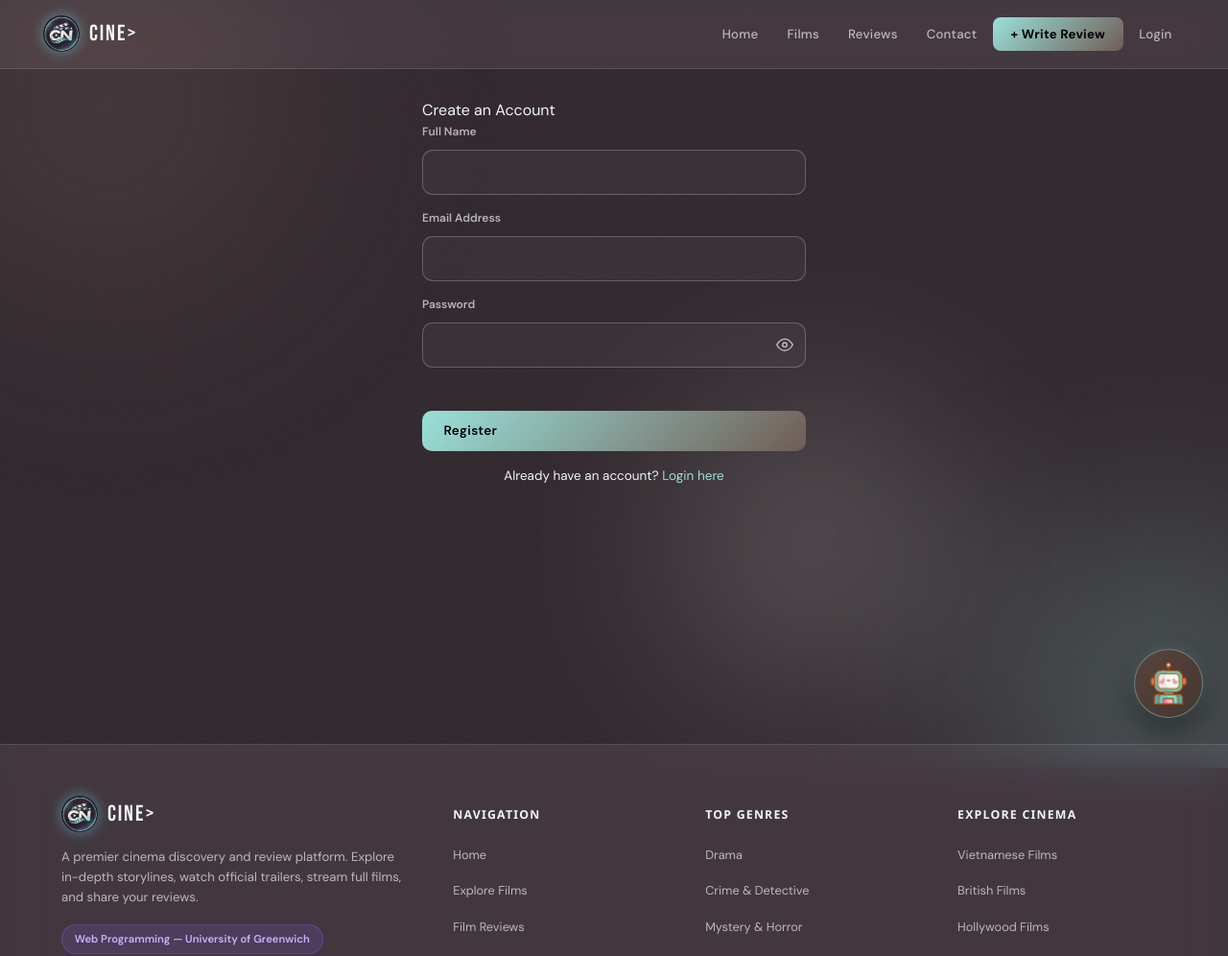
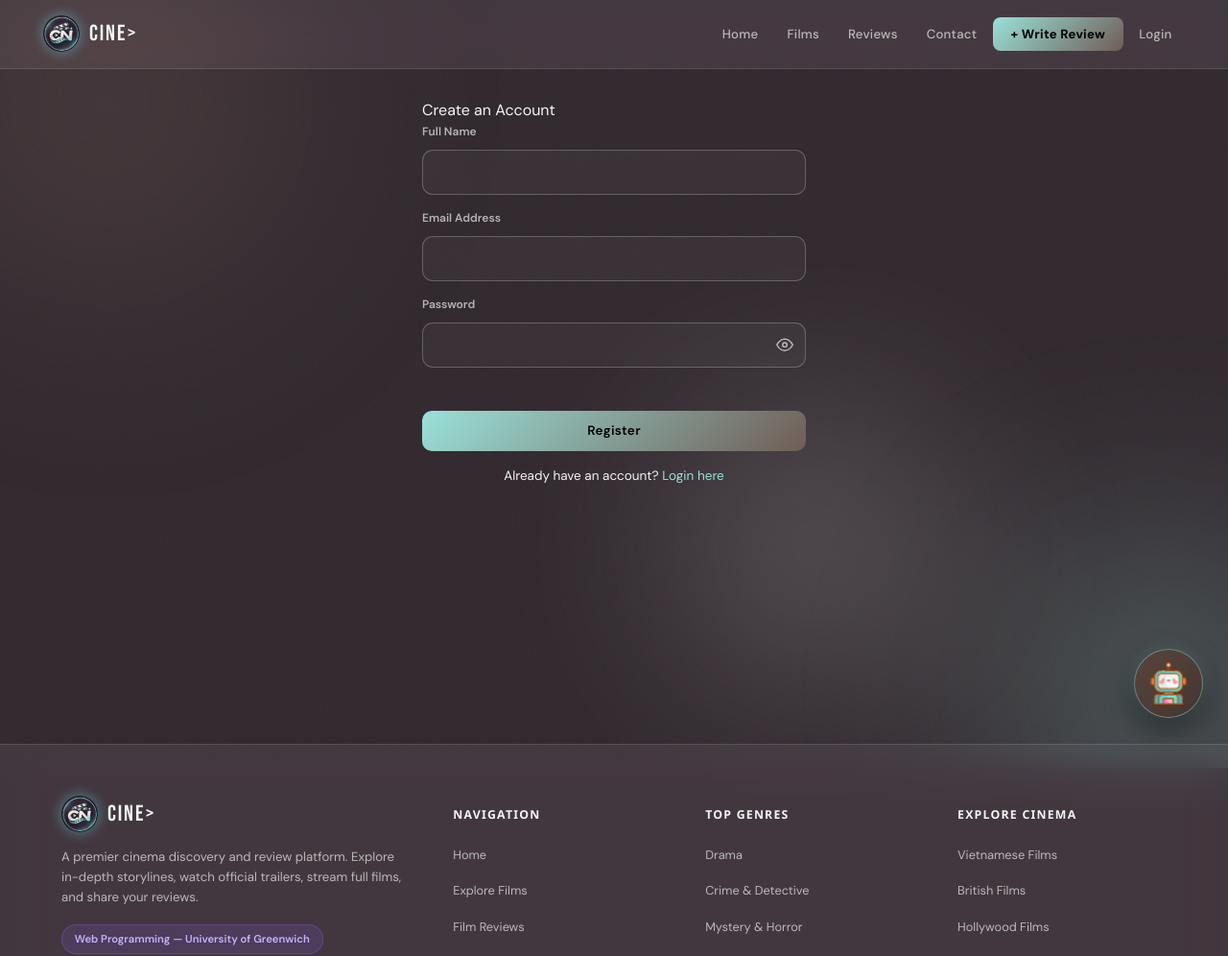
Before and after one commit to AnhPhung12/film-reviews, a PHP site: template CW/templates/register.html.php in a window 1280 px wide. Shown: the top 996 px of the page at 96% size. Run offline with PHP 8.4, Linux system fonts and the light colour scheme; the template is opened without the code that fills it, so the values that code supplies are empty.

Commit message:
Center Register button label

```diff
--- a/CW/templates/register.html.php
+++ b/CW/templates/register.html.php
@@ -33,7 +33,7 @@
         </div>
         <!-- Form Footer -->
         <div class="form-footer" style="margin-top: 1.5rem;">
-            <button type="submit" class="btn btn-primary" style="width: 100%;">Register</button>
+            <button type="submit" class="btn btn-primary" style="width: 100%; justify-content: center; text-align: center;">Register</button>
         </div>
         <!-- Login Link -->
         <div style="text-align:center; margin-top:1rem; font-size:0.9rem;">
```
